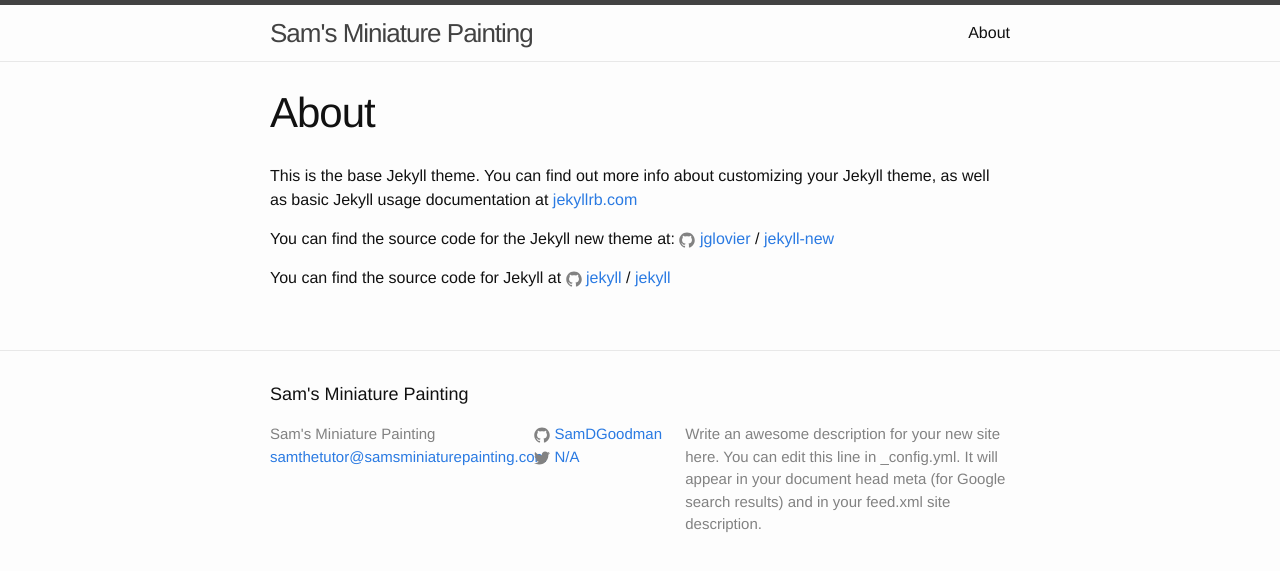
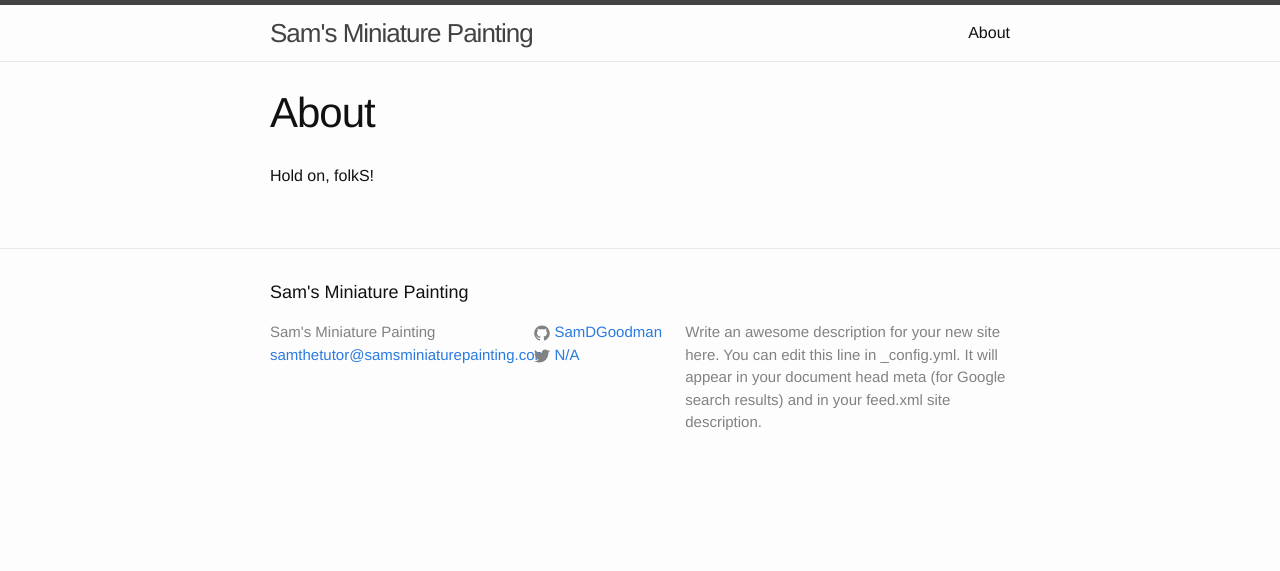
Before and after one commit to SamDGoodman/SamDGoodman.github.io, a Jekyll site: the page built from about.md, in a window 1280 px wide. Shown: the top 571 px of the page. Built offline with Jekyll 4.4.1, drawn with Linux system fonts in a browser that asks for light colours.

Commit message:
Update about.md

```diff
--- a/about.md
+++ b/about.md
@@ -1,15 +1,7 @@
 ---
 layout: page
 title: About
-permalink: /about/
+permalink: /about
 ---
 
-This is the base Jekyll theme. You can find out more info about customizing your Jekyll theme, as well as basic Jekyll usage documentation at [jekyllrb.com](http://jekyllrb.com/)
-
-You can find the source code for the Jekyll new theme at:
-{% include icon-github.html username="jglovier" %} /
-[jekyll-new](https://github.com/jglovier/jekyll-new)
-
-You can find the source code for Jekyll at
-{% include icon-github.html username="jekyll" %} /
-[jekyll](https://github.com/jekyll/jekyll)
+Hold on, folkS!
```
